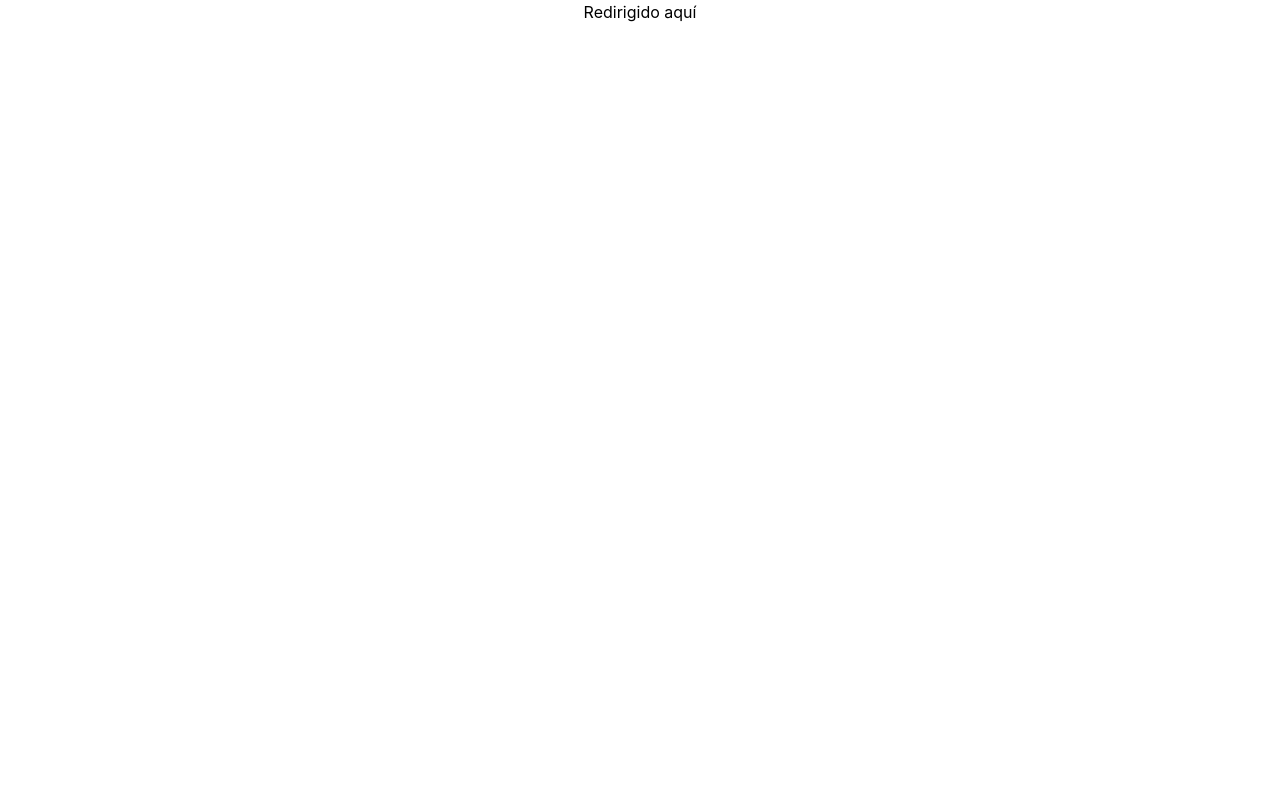
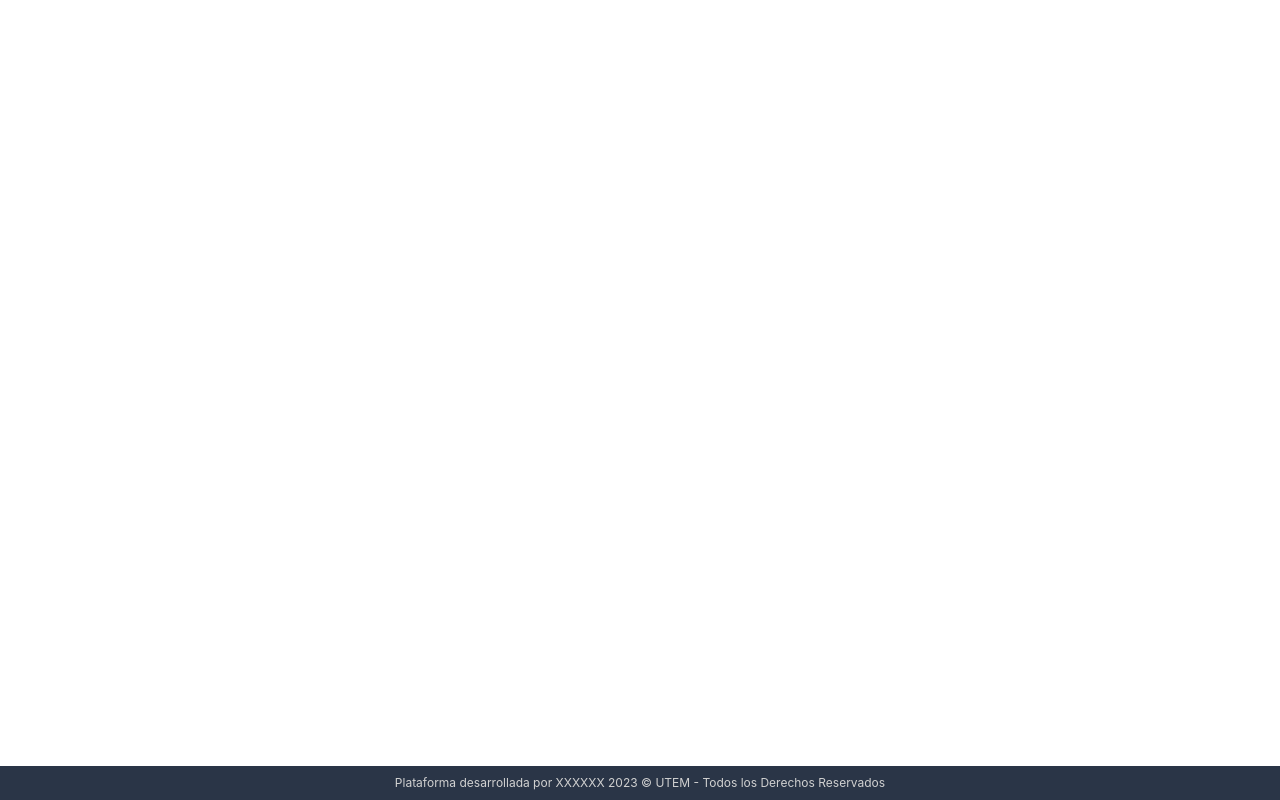
Before and after one commit to luisCorreaCespedes/Prototipo-Sistema-Titulos, a React (Create React App) app: page /inicio in a window 1280 px wide. Built offline with nearby package versions, Linux system fonts and the light colour scheme.

Commit message:
Componente Footer agregado

```diff
--- /dev/null
+++ b/src/Components/Footer.jsx
@@ -0,0 +1,12 @@
+import React from 'react';
+import '../Styles/Footer.css';
+
+function Footer() {
+    return (
+        <footer class='contenedorFooterGeneral'>
+            <p className='textoFooterGeneral'>Plataforma desarrollada por XXXXXX 2023 © UTEM - Todos los Derechos Reservados</p>
+        </footer>
+    )
+}
+
+export default Footer;
--- a/src/Pages/Home.jsx
+++ b/src/Pages/Home.jsx
@@ -1,8 +1,11 @@
 import React from 'react';
+import Footer from '../Components/Footer';
 
 function Home() {
     return (
-        <h1>Redirigido aquí</h1>
+        <div>
+            <Footer />
+        </div>
     )
 }
 
--- a/src/Pages/LogIn.jsx
+++ b/src/Pages/LogIn.jsx
@@ -61,12 +61,10 @@ const navigate = useNavigate();
                         </button>
                     </div>
 
-                    <div className='pl-12 pt-8'>
-                        <div class="bg-red-100 rounded-md border-red-300 text-red-800 text-[14px] p-2" role="alert">
-                            <p class="font-bold"></p>
+                    <div className='contenedorAlerta'>
+                        <div class='disenoAlerta' role="alert">
                             <p>Usuario o contraseña incorrectos, favor intente nuevamente.</p>
                         </div>
-
                     </div>
 
                 </div>
--- /dev/null
+++ b/src/Styles/Footer.css
@@ -0,0 +1,12 @@
+@tailwind base;
+@tailwind components;
+
+.contenedorFooterGeneral {
+    @apply w-full flex flex-col bg-[#2A3547] items-center justify-end fixed bottom-0 pt-2 pb-2;
+}
+
+.textoFooterGeneral {
+    @apply text-center text-[12px] font-normal text-[#D1D1D1];
+}
+
+@tailwind utilities;
--- a/src/Styles/LogIn.css
+++ b/src/Styles/LogIn.css
@@ -46,7 +46,7 @@
 }
 
 .disenoFormulario {
-    @apply w-full text-[#111111] text-[14px] py-2 bg-transparent rounded-md border border-black pl-6 focus:bg-[#F5F5F5];
+    @apply w-full text-[#111111] text-[14px] py-2 bg-transparent rounded-md border border-[#414141] pl-6 focus:bg-[#F5F5F5];
 }
 
 .contenedorBoton {
@@ -54,7 +54,15 @@
 }
 
 .boton {
-    @apply w-1/3 text-white text-[14px] bg-black rounded-md p-2 text-center flex items-center justify-center;
+    @apply w-1/3 text-white text-[14px] bg-[#2A3547] rounded-md p-2 text-center flex items-center justify-center;
+}
+
+.contenedorAlerta {
+    @apply pl-12 pt-8;
+}
+
+.disenoAlerta {
+    @apply bg-red-200 rounded-md border-red-300 text-red-800 text-[14px] p-2;
 }
 
 .contenedorFooter {
```
